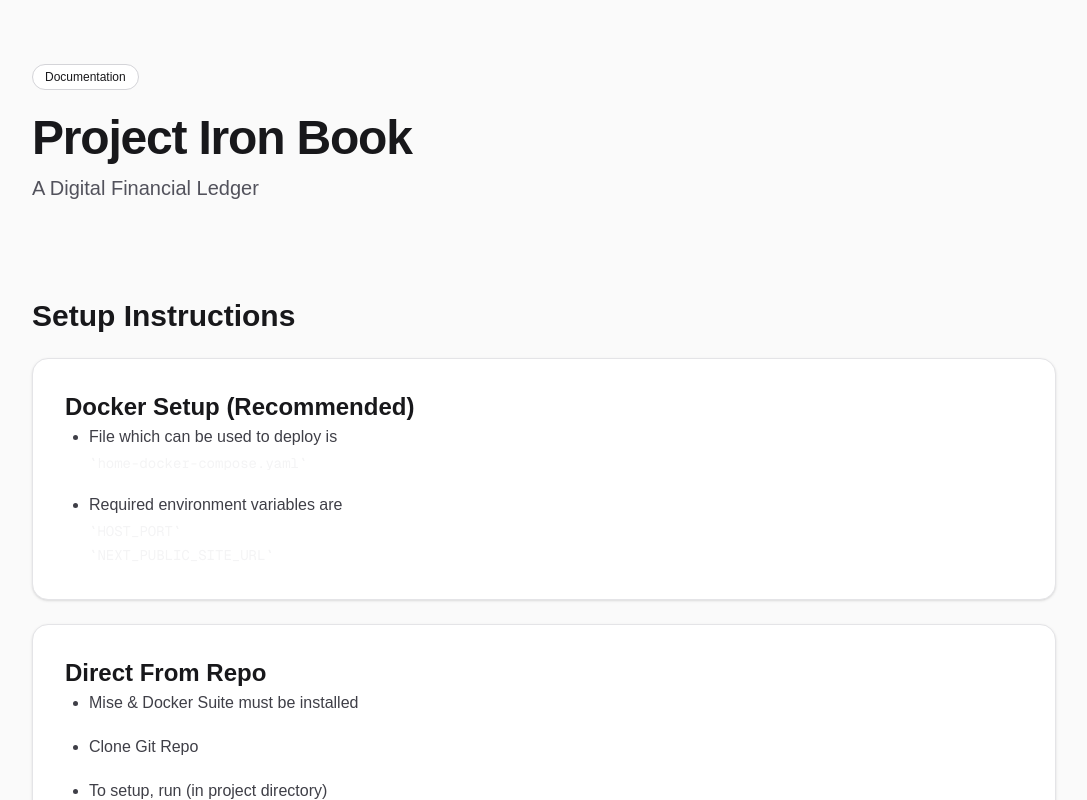
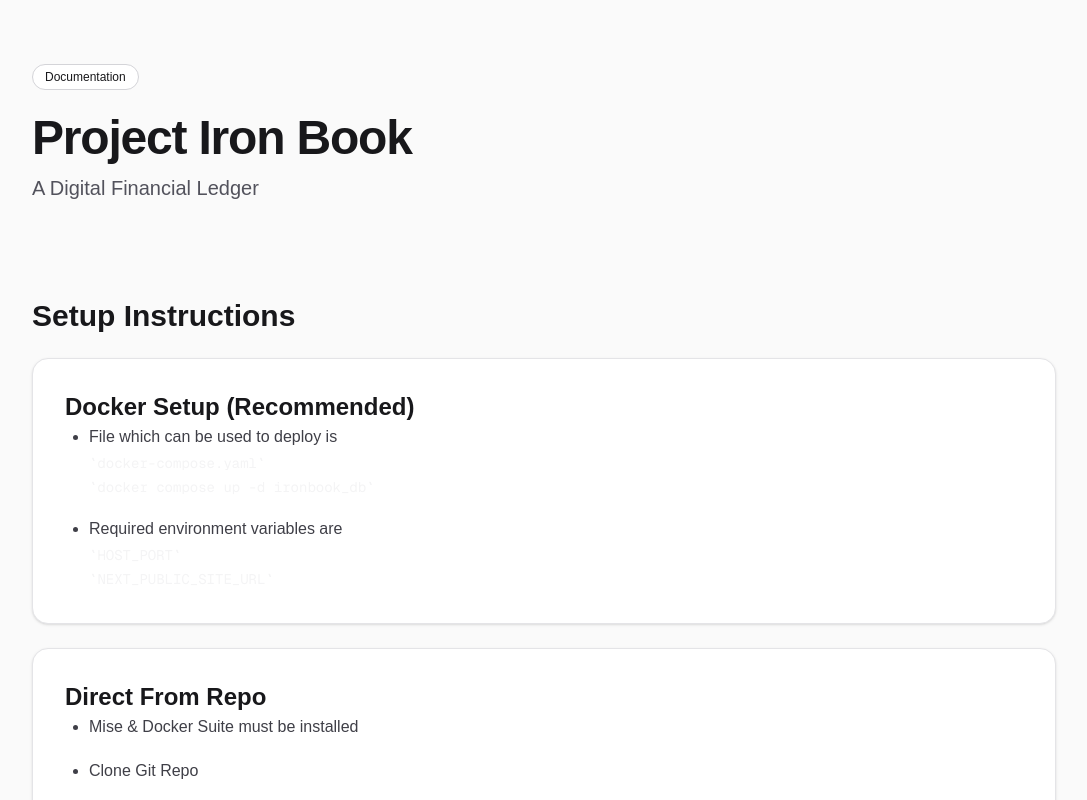
Before and after one commit to Abled-Taha/iron_book, a Next.js app in the folder apps/home/: page /docs/home in a window 1280 px wide. Shown: the top 800 px of the page, without its empty margins (96-1183 px from the left). Built offline with nearby package versions, Linux system fonts and the light colour scheme.

Commit message:
Update Docs to add home up command

```diff
--- a/apps/home/src/app/docs/home/page.tsx
+++ b/apps/home/src/app/docs/home/page.tsx
@@ -34,7 +34,8 @@ export default function DocsHome() {
                 <ul className="list-disc space-y-4 pl-6 leading-7 text-zinc-700 dark:text-zinc-300">
                   <li>
                     File which can be used to deploy is
-                    <pre className="min-w-max text-sm leading-6 text-zinc-100 ">`home-docker-compose.yaml`</pre>
+                    <pre className="min-w-max text-sm leading-6 text-zinc-100 ">`docker-compose.yaml`</pre>
+                    <pre className="min-w-max text-sm leading-6 text-zinc-100 ">`docker compose up -d ironbook_db`</pre>
                   </li>
 
                   <li>
```
